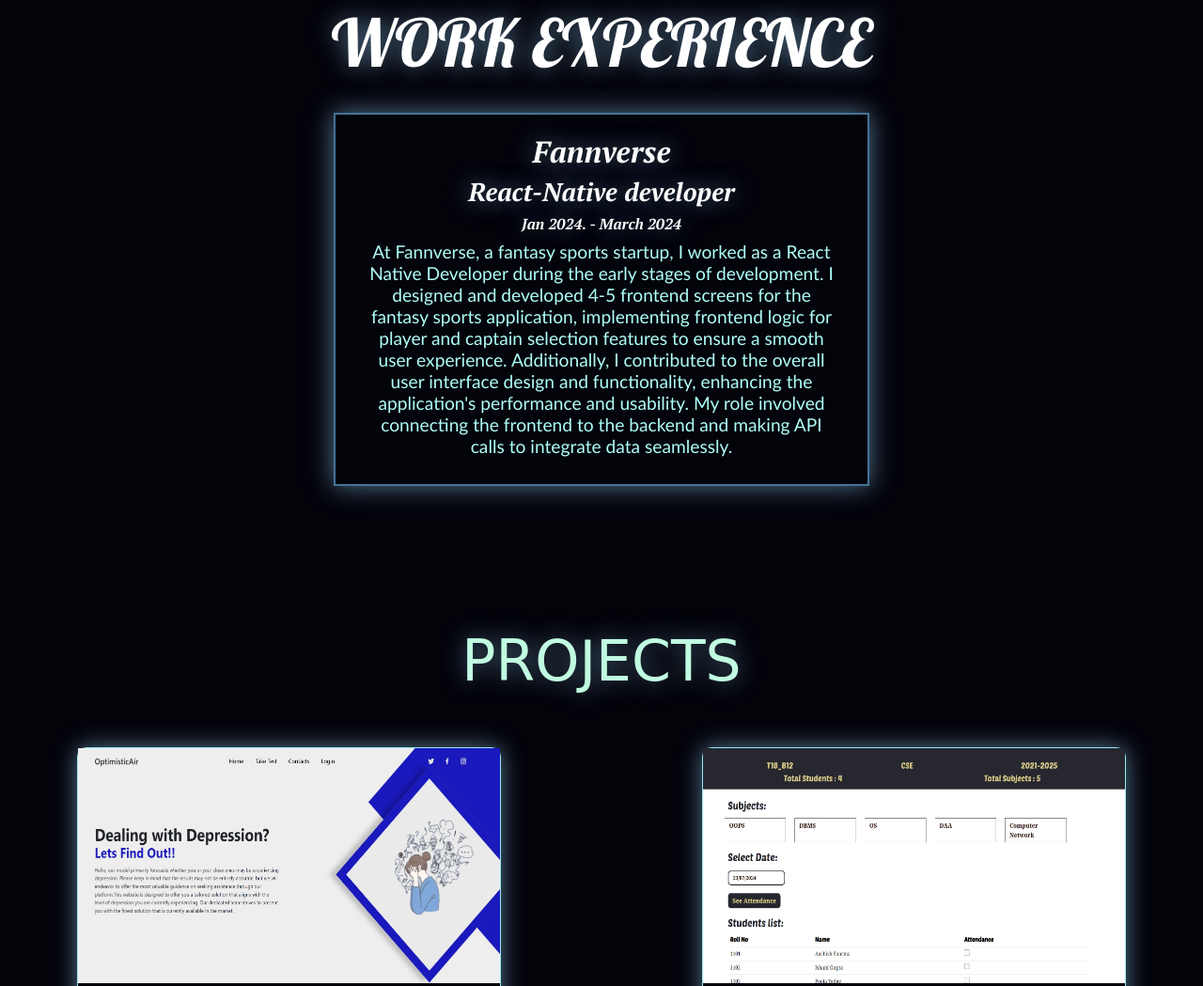
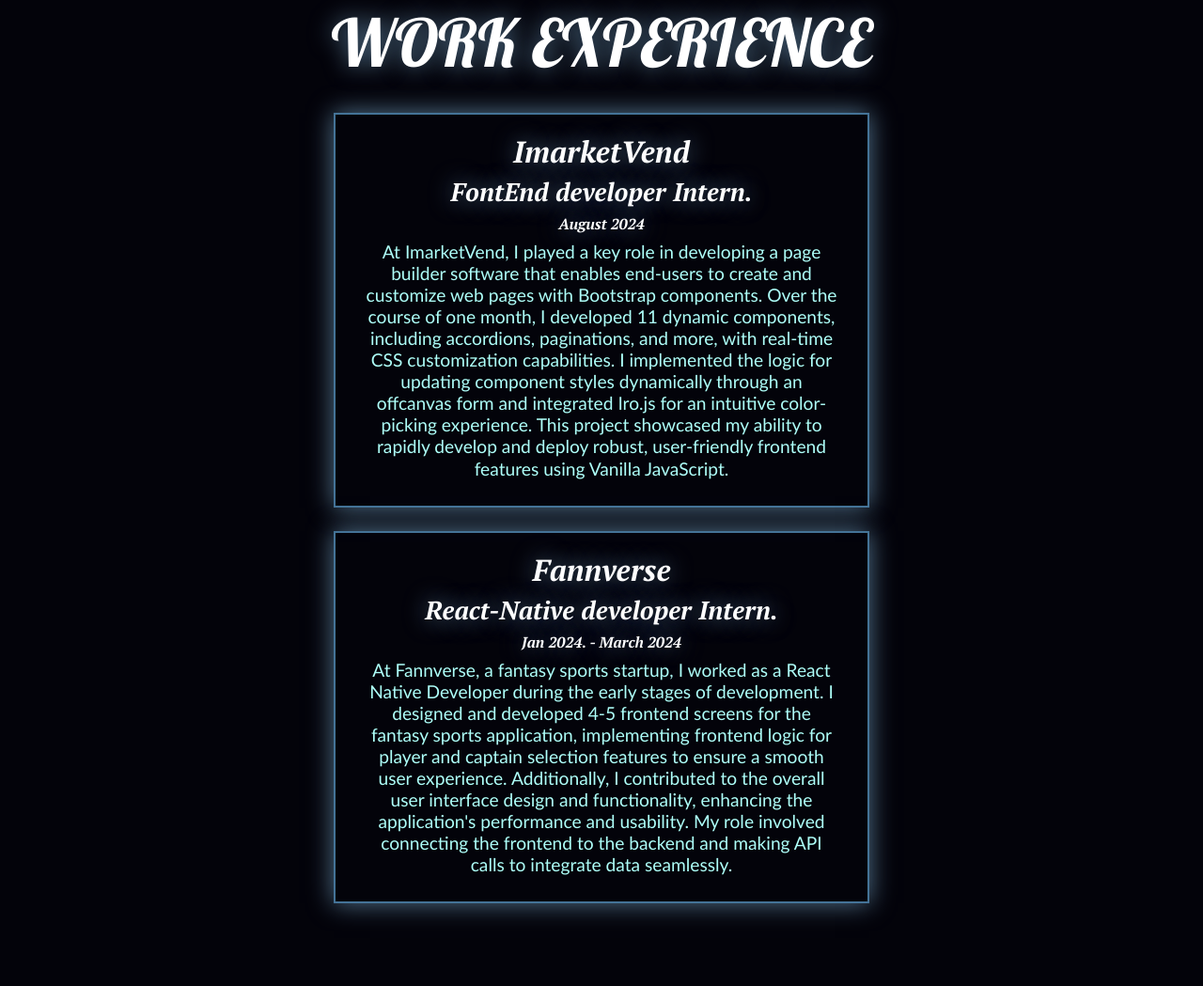
Before and after one commit to Aryan-Kohli/portfolio, a plain HTML site: page index.html in a window 1280 px wide. Shown: the part 2041-3090 px from the top of the page at 94% size. Drawn offline with nearby package versions, Linux system fonts and the light colour scheme; a web font is replaced by a local one.

Commit message:
Update index.html

```diff
--- a/index.html
+++ b/index.html
@@ -277,12 +277,44 @@
                 <div class="col-md-6 offset-md-3 workexdescbox">
                     <div class="row">
                         <div class="col workexdesc">
+                            <h2>ImarketVend</h2>
+                        </div>
+                    </div>
+                    <div class="row">
+                        <div class="col workexdesc">
+                            <h3>FontEnd developer Intern.</h3>
+                        </div>
+                    </div>
+                    <div class="row">
+                        <div class="col workexdesc">
+                            <h4>August 2024</h4>
+                        </div>
+                    </div>
+                    <div class="row">
+                        <div class="col workexdesc">
+                            <h5>At ImarketVend, I played a key role in developing a page builder software that enables
+                                end-users to create and
+                                customize web pages with Bootstrap components. Over the course of one month, I developed
+                                11 dynamic components,
+                                including accordions, paginations, and more, with real-time CSS customization
+                                capabilities. I implemented the logic for
+                                updating component styles dynamically through an offcanvas form and integrated Iro.js
+                                for an intuitive color-picking
+                                experience. This project showcased my ability to rapidly develop and deploy robust,
+                                user-friendly frontend features
+                                using Vanilla JavaScript.</h5>
+                        </div>
+                    </div>
+                </div>
+                <div class="col-md-6 offset-md-3 workexdescbox">
+                    <div class="row">
+                        <div class="col workexdesc">
                             <h2>Fannverse</h2>
                         </div>
                     </div>
                     <div class="row">
                         <div class="col workexdesc">
-                            <h3>React-Native developer</h3>
+                            <h3>React-Native developer Intern.</h3>
                         </div>
                     </div>
                     <div class="row">
```
